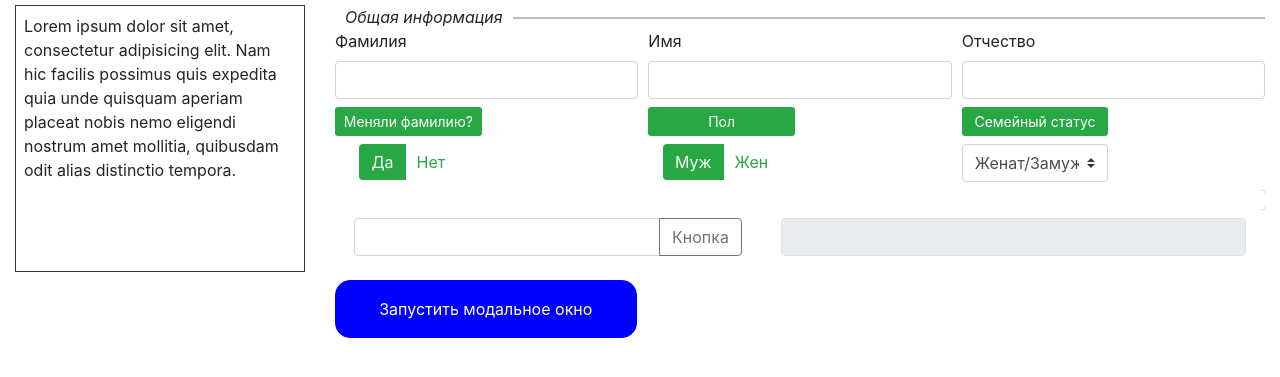
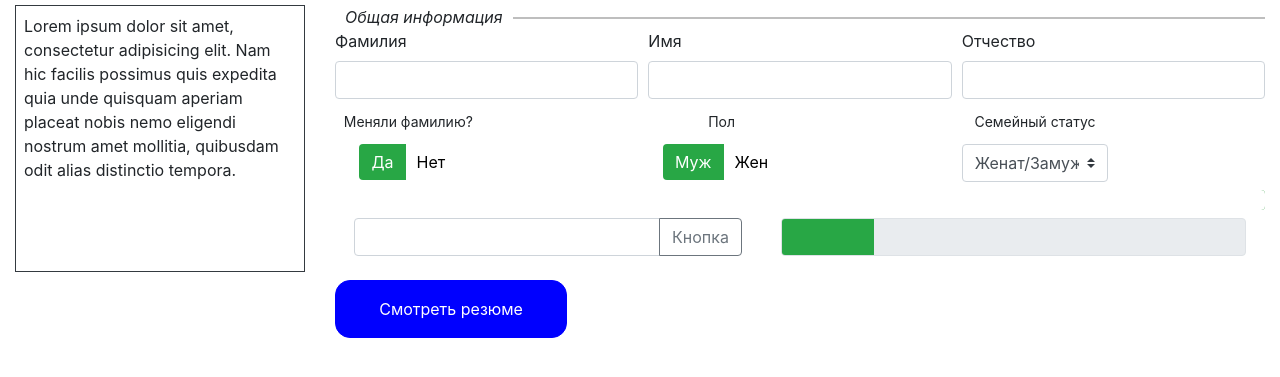
Before and after one commit to Maryasych/bstest, a plain HTML site: page index.html in a window 1280 px wide. Shown: the part 41-418 px from the top of the page. Drawn offline with nearby package versions, Linux system fonts and the light colour scheme.

Commit message:
radio but custom style

```diff
--- a/index.html
+++ b/index.html
@@ -9,7 +9,7 @@
     <link rel="icon" type="image/png" sizes="96x96" href="./resourses/favicon-96x96.png">
     <link rel=" stylesheet" href="https://maxcdn.bootstrapcdn.com/bootstrap/4.0.0/css/bootstrap.min.css" integrity="sha384-Gn5384xqQ1aoWXA+058RXPxPg6fy4IWvTNh0E263XmFcJlSAwiGgFAW/dAiS6JXm"
         crossorigin="anonymous">
-        <link rel="stylesheet" href="./resourses/style.css">
+    <link rel="stylesheet" href="./resourses/style.css">
 </head>
 
 <body>
@@ -34,43 +34,46 @@
                     <div class="form-row">
                         <div class="col-sm-4 mb-2">
                             <label for="surName">Фамилия</label>
-                            <input type="text" class="form-control" id="surName" name="personalData" autocomplete="username" required>
+                            <input type="text" class="form-control" id="surName" name="personalData" autocomplete="username"
+                                required>
                         </div>
                         <div class="col-sm-4 mb-2">
                             <label for="name">Имя</label>
-                            <input type="text" class="form-control" id="name" name="personalData" autocomplete="name" required>
+                            <input type="text" class="form-control" id="name" name="personalData" autocomplete="name"
+                                required>
                         </div>
                         <div class="col-sm-4 mb-2">
                             <label for="secName">Отчество</label>
-                            <input type="text" class="form-control" id="secName" name="personalData" autocomplete="family-name" required>
+                            <input type="text" class="form-control" id="secName" name="personalData" autocomplete="family-name"
+                                required>
                         </div>
                     </div>
                     <div class="form-row">
                         <div class="text-center col-sm-2 mb-2">
-                            <div class="text-center btn-sm btn-success mb-2">Меняли фамилию?</div>
+                            <div class="text-center btn-sm mb-2">Меняли фамилию?</div>
                             <div class="btn-group btn-group-toggle " data-toggle="buttons">
-                                <label class="btn btn-outline-success border-0 active">
+                                <label class="btn btn-outline-success btn-custom border-0 active">
                                     <input type="radio" name="changeSurname" value="Да"> Да
                                 </label>
-                                <label class="btn btn-outline-success border-0">
+                                <label class="btn btn-outline-success btn-custom border-0">
                                     <input type="radio" name="changeSurname" value="Нет" checked>
                                     Нет
                                 </label>
                             </div>
                         </div>
                         <div class="text-center offset-sm-2 col-sm-2 mb-2">
-                            <div class="text-center btn-sm btn-success mb-2">Пол</div>
+                            <div class="text-center btn-sm mb-2">Пол</div>
                             <div class="btn-group btn-group-toggle 2" data-toggle="buttons">
-                                <label class="btn btn-outline-success border-0 active">
+                                <label class="btn btn-outline-success btn-custom border-0 active">
                                     <input type="radio" name="sex" value="Мужcкой" checked> Муж
                                 </label>
-                                <label class="btn btn-outline-success border-0">
+                                <label class="btn btn-outline-success btn-custom border-0">
                                     <input type="radio" name="sex" value="Женский"> Жен
                                 </label>
                             </div>
                         </div>
                         <div class="text-center offset-sm-2 col-sm-2 mb-2">
-                            <div class="text-center btn-sm btn-success mb-2">Семейный статус</div>
+                            <div class="text-center btn-sm mb-2">Семейный статус</div>
                             <div class="input-group">
                                 <select class="custom-select" name="maritalStatus">
                                     <option value="Женат/Замужем">Женат/Замужем</option>
@@ -86,14 +89,14 @@
                     </div>
                     <div class=" d-flex flex-wrap no-gutters justify-content-around mb-2">
                         <div class="input-group col-sm-5 mb-2">
-                            <input type="number" class="form-control" min='0' max="100" aria-label="number">
+                            <input type="number" class="form-control" min='0' max="100" aria-label="number" oninput="this.reportValidity()">
                             <div class="input-group-append">
                                 <button class="btn btn-outline-secondary paintPogress" type="button">Кнопка</button>
                             </div>
                         </div>
                         <div class="col-sm-6 h-2 mb-2 progress border">
-                            <div class="progress-bar bg-success" role="progressbar" style="width: 0%"
-                                aria-valuemin="0" aria-valuemax="100"></div>
+                            <div class="progress-bar bg-success" role="progressbar" style="width: 20%" aria-valuemin="0"
+                                aria-valuemax="100"></div>
                         </div>
                     </div>
                 </form>
@@ -102,7 +105,7 @@
         <div class="row mt-2">
             <div class="offset-sm-3 col-sm-9 col-12 center">
                 <button type="submit" form="card" class="handMade">
-                    Запустить модальное окно
+                    Смотреть резюме
                 </button>
 
                 <!-- Modal -->
@@ -116,7 +119,7 @@
                                 </button>
                             </div>
                             <div class="modal-body">
-                                ...
+
                             </div>
                             <div class="modal-footer">
                                 <button type="button" class="btn btn-secondary" data-dismiss="modal">Закрыть</button>
--- a/resourses/style.css
+++ b/resourses/style.css
@@ -34,6 +34,13 @@
   .h-2 {
     height: calc(2.25rem + 2px);
   }
+  .btn-custom{
+    color: #000;
+  }
+  .btn-custom:hover{
+    background: #28a745;
+    color: #fff
+  }
   .custom-progress {
     background: -webkit-linear-gradient(left, #ffffff 1%, #52b152 50%, #008714 100%);
     background: -moz-linear-gradient(left, #ffffff 1%, #52b152 50%, #008714 100%);
@@ -58,7 +65,3 @@
     background: transparent;
     color: blue;
   }
-
-  input[type='radio']:checked {
-    background: red;
-  }
```
